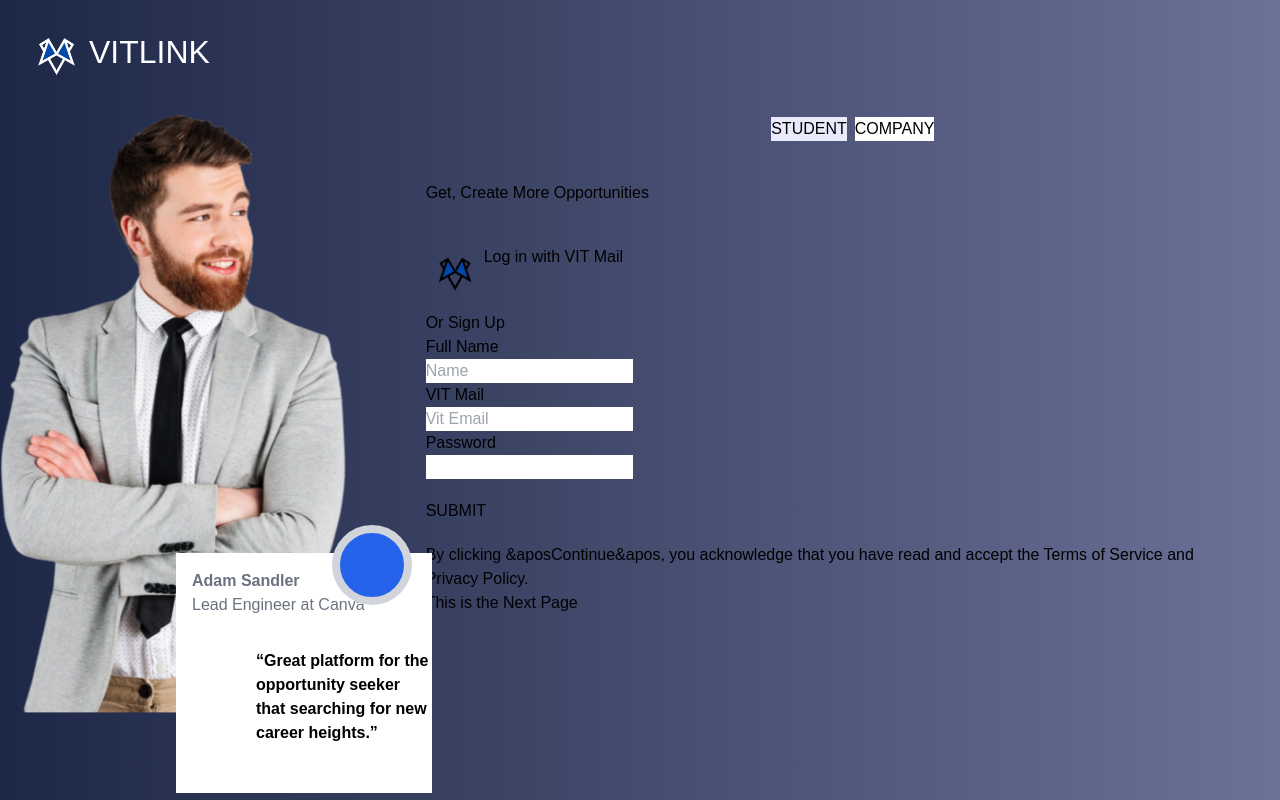
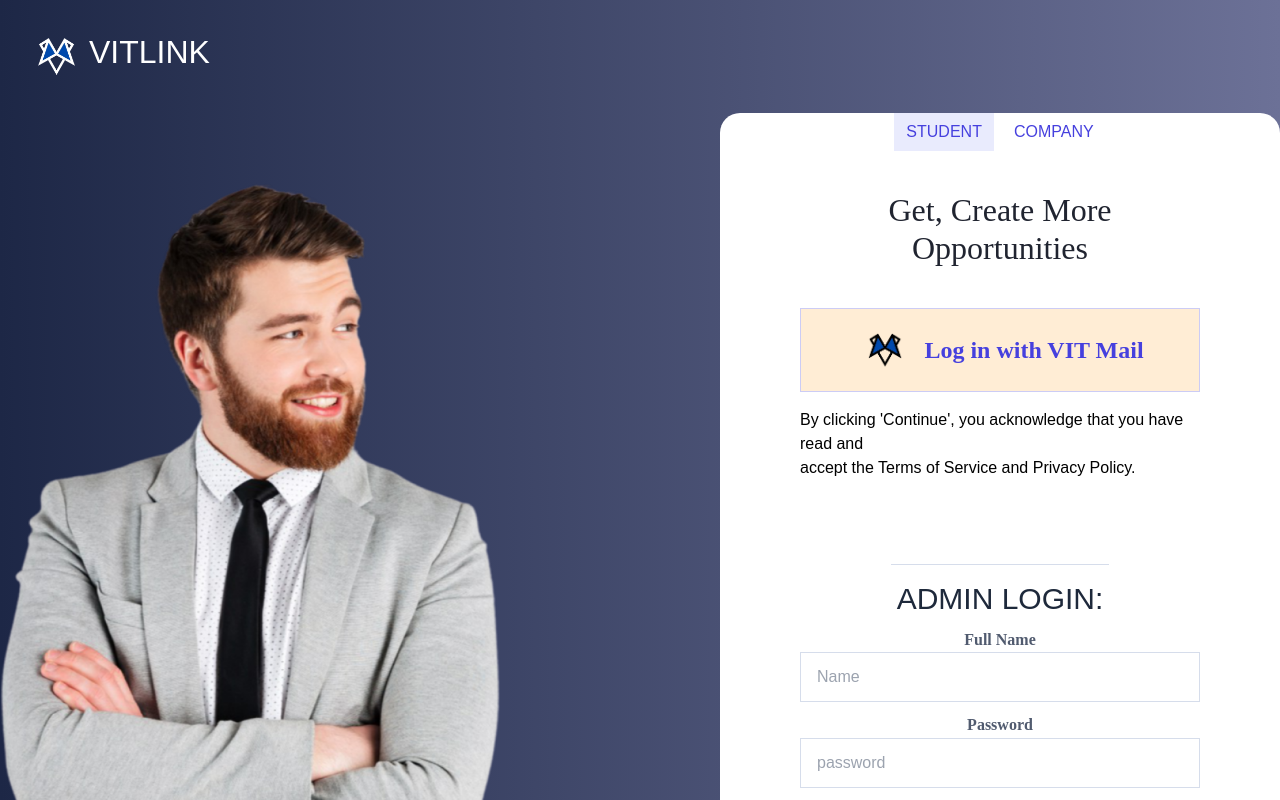
Before and after one commit to chaitanya-codes/VITLink, a Next.js app: page /login in a window 1280 px wide. Shown: the top 800 px of the page. Built offline with nearby package versions, Linux system fonts and the light colour scheme.

Commit message:
fix login page

```diff
--- a/src/app/components/hero.tsx
+++ b/src/app/components/hero.tsx
@@ -32,7 +32,7 @@ const Hero = () => {
                 Discover
                 <Typewriter
                     options={{
-                        strings: ['500+ Internships', 'Research opportunities', '& Alumni Connection'],
+                        strings: ['500+ Internships', 'Research opportunities', 'Alumni Connection'],
                         autoStart: true,
                         loop: true,
                     }}
--- a/src/app/login/page.tsx
+++ b/src/app/login/page.tsx
@@ -2,47 +2,38 @@
 import React from "react";
 import {auth} from "@/firebase/config";
 import { useRouter } from 'next/navigation'
-
 import Navbar from "../components/Navbar";
 import Image from "next/image";
 import img from "@/app/images/logo.png";
 import { motion } from "framer-motion";
 import img2 from "@/app/images/jobby.png";
 
-// Import the functions you need from the SDKs you need
 import { initializeApp } from "firebase/app";
 import { getAnalytics } from "firebase/analytics";
-// TODO: Add SDKs for Firebase products that you want to use
 import { GoogleAuthProvider, signInWithPopup } from "firebase/auth";
+import "../styles/login.css"
 
-// Your web app's Firebase configuration
-// For Firebase JS SDK v7.20.0 and later, measurementId is optional
 const firebaseConfig = {
 
 };
-
-// Initialize Firebase
-  const router = useRouter(); // Initialize the Next.js router
 
 
 const handleGoogleLogin = async (auth) => {
   const provider = new GoogleAuthProvider();
 
   try {
+    const router = useRouter(); // Initialize the Next.js router
     const result = await signInWithPopup(auth, provider);
     const userEmail = result.user.email;
 
-    // Store the user's email in localStorage
     localStorage.setItem("userEmail", userEmail);
 
-    // Redirect to your desired page after login
-    router.push("/your-redirect-page");
+    router.push("/login");
 
   } catch (error) {
     console.error("Error during Google login:", error);
   }
 };
-
 
 const Logo = () => (
   <Image
@@ -84,36 +75,37 @@ export default function NextPage() {
       <Navbar showLogin={false} />
       <div className="flex">
         <div className="pbox">
-          <div className="photu  mb-0">
+          <div className="photu mb-0">
             <Jobby></Jobby>
           </div>
         </div>
-        <div className="lbox container px-20">
-          <div className="2buts flex justify-center gap-2 mt-1 ml-20">
+        <div className="lbox flex flex-col container px-20 bg-white">
+          <div className="flex gap-2 ml-18">
             <button onClick={(e) => changeColor(e.target)} className="but bg-[var(--Lights-Blue,_#E9EBFD)]">STUDENT</button>
             <button onClick={(e) => changeColor(e.target)} className="but bg-[var(--Neutrals-0,_#FFF)]">COMPANY</button>
           </div>
           <p className="bigText py-10">Get, Create More Opportunities</p>
-          <button className="Vbut flex">
+          <button className="Vbut flex bg-orange-100">
             <div><Logo></Logo></div>
-            <div className="vitText"><p>Log in with VIT Mail</p></div>
+            <div className="vitText"><p className="text-2xl">Log in with VIT Mail</p></div>
           </button>
-          <div className="thinL flex">
+
+          <div>
+            </div>
+          <h6 className="mt-4">By clicking &apos;Continue&apos;, you acknowledge that you have read and<br/>accept the Terms of Service and Privacy Policy.</h6>
+
+          <div className="thinL flex mt-16">
             <div className="l1 mt-5"></div>
-            <p className="sstt mt-2">Or Sign Up</p>
             <div className="l2 mt-5"></div>
           </div>
-          <div>
-            <p className="inlab" >Full Name</p>
+          <h2 className=" mt-4 text-slate-800 text-3xl">ADMIN LOGIN:</h2>
+
+          <p className="inlab" >Full Name</p>
             <input placeholder="Name" className="form"></input>
-            <p className="inlab">VIT Mail</p>
-            <input placeholder="Vit Email" className="form"></input>
             <p className="inlab">Password</p>
-            <input placeholder="" type="password" className="form"></input>
-          </div>
-          <button className="botbut my-5">SUBMIT</button>
-          <h6 className="">By clicking &aposContinue&apos, you acknowledge that you have read and accept the Terms of Service and Privacy Policy.</h6>
-          <h1>This is the Next Page</h1>
+            <input placeholder="password" type="password" className="form"></input>
+
+          <button className="botbut my-5">Login</button>
         </div>
       </div>
     </div>
--- a/src/app/styles/hero.css
+++ b/src/app/styles/hero.css
@@ -1,3 +1,8 @@
+* {
+  cursor: url("../images/cursor.png");
+
+}
+
 .blue-btn {
     margin: 5px;
     padding: 10px;
--- a/src/app/styles/login.css
+++ b/src/app/styles/login.css
@@ -14,8 +14,8 @@ body {
 .lbox {
     background-color: rgb(255, 255, 255);
     align-items: center;
-    justify-content: center;
-
+    /* justify-content: center; */
+    border-radius: 20px;
 }
 
 .bigText {
@@ -93,11 +93,6 @@ body {
     background: var(--Brands-Primary, #4640DE);
 }
 
-.lbox {
-    justify-content: center;
-    align-items: center;
-    border-radius: 20px;
-}
 .photu{
     margin-bottom: 0px;
     margin-top: 20px;
```
Also changed, not shown: src/app/images/cursor.png (added), src/app/images/dino.png (added).
